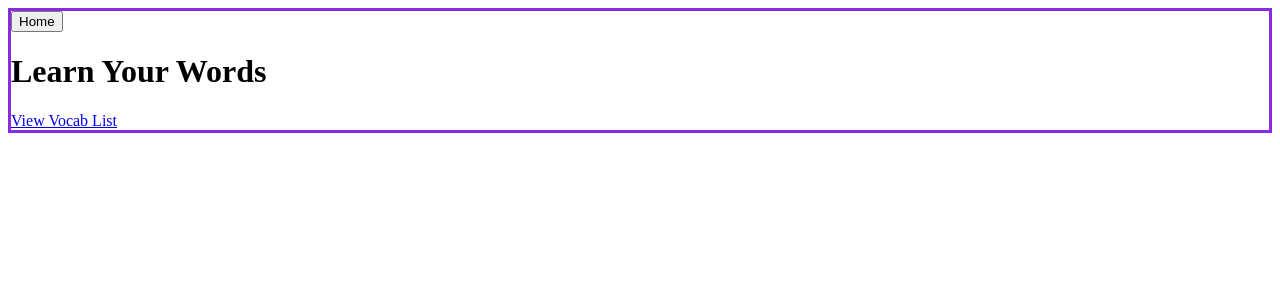
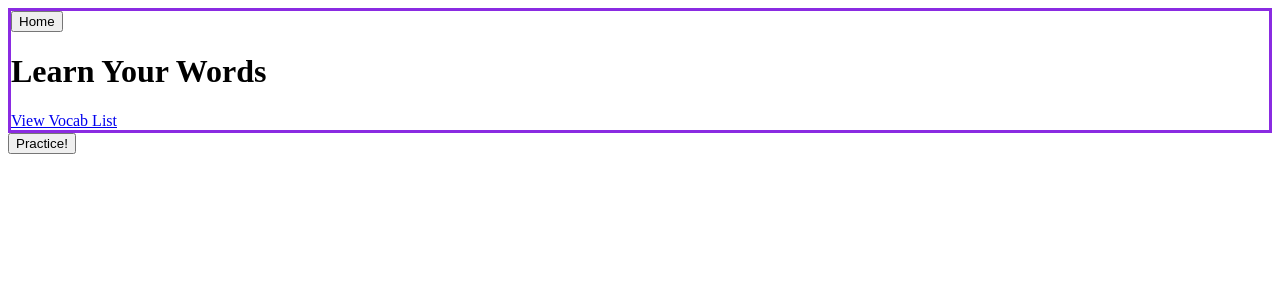
Before and after one commit to nwgambee/learn-your-words, a React (Create React App) app: page /vocab-list in a window 1280 px wide. Shown: the top 300 px of the page. Built offline with nearby package versions, Linux system fonts and the light colour scheme.

Commit message:
Add practice-btn to VocabList component

```diff
--- a/src/containers/VocabList/VocabList.js
+++ b/src/containers/VocabList/VocabList.js
@@ -18,6 +18,7 @@ class VocabList extends Component {
    })
    return (
     <section className='list-container'>
+      <button className='practice-btn'>Practice!</button>
       {listCards}
     </section>
    )
```
